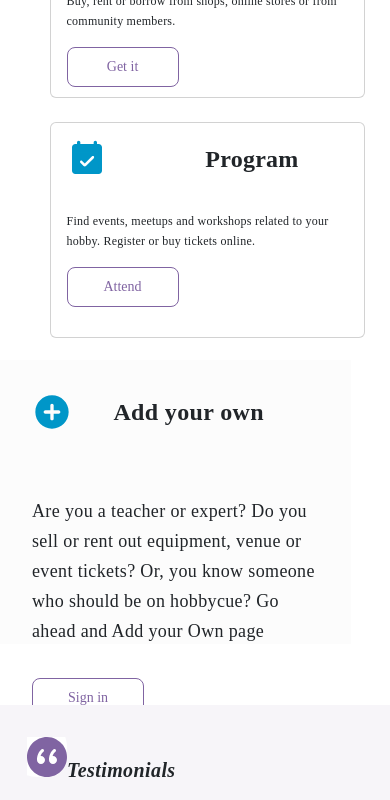
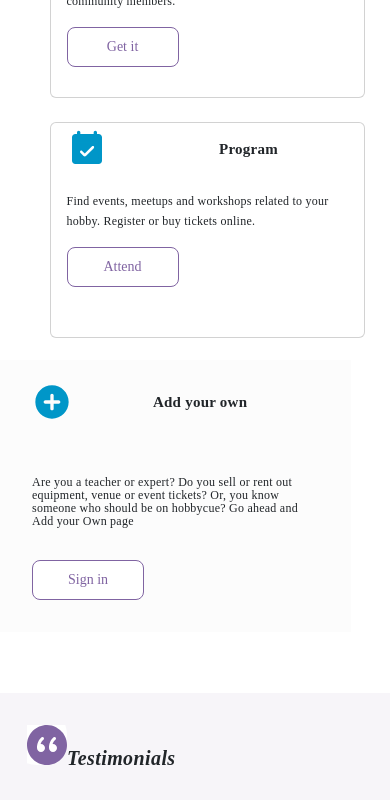
Before and after one commit to Binamragupta/hobbycue, a React (Create React App) app: page / in a window 390 px wide. Shown: the part 1991-2791 px from the top of the page. Built offline with nearby package versions, Linux system fonts and the light colour scheme.

Commit message:
adda commit

```diff
--- a/src/CSS/Addarea.css
+++ b/src/CSS/Addarea.css
@@ -54,8 +54,8 @@
     }
     .headia{
         display: flex;
-        width: 232px;
-        height: 40px;
+        width: 75%;
+        height: 20px;
         justify-content: space-between;
         align-items: center;
         margin-bottom: 2rem;
@@ -64,23 +64,23 @@
     }
     .headarea{
         font-family: Poppins;
-        font-size: 24px;
+        font-size: 15px;
         font-weight: 600;
-        line-height: 36px;
+        line-height: 16px;
         text-align: left;
     }
     .maintxt{
-        width: 1200px;
-        height: 284px;
+        width: 100%;
+        height: fit-content;
         background-color: #fcfcfc;
         display: flex;
         flex-direction: column;
         row-gap: 2rem;
         padding: 2rem;
         font-family: Poppins;
-        font-size: 18px;
+        font-size: 12px;
         font-weight: 300;
-        line-height: 30px;
+        line-height: 13px;
         letter-spacing: 0.02em;
         text-align: left;
 
```
